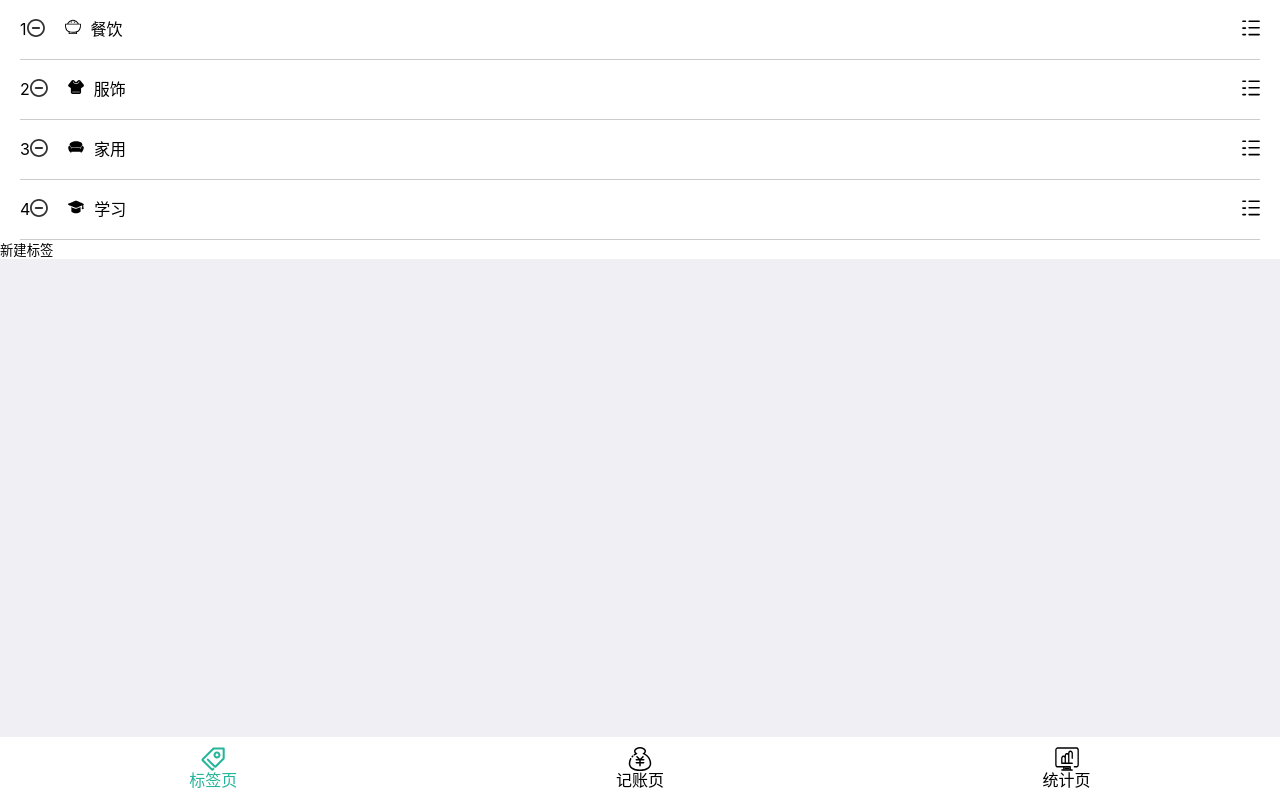
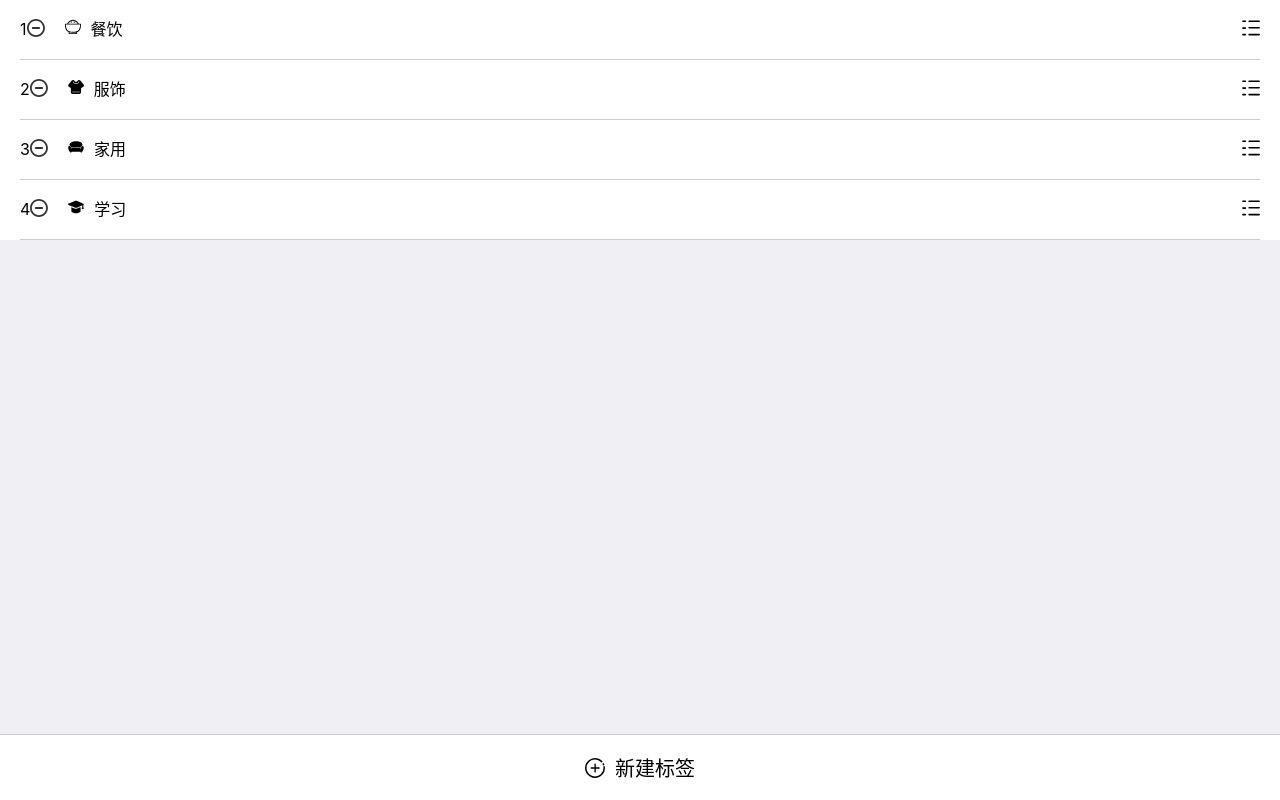
Before and after one commit to April-cl/daily-book, a React app: page /#/tags in a window 1280 px wide. Built offline with nearby package versions, Linux system fonts and the light colour scheme.

Commit message:
Tags.tsx添加新建标签按钮

```diff
--- a/src/views/Edit/TagsSection.tsx
+++ b/src/views/Edit/TagsSection.tsx
@@ -68,7 +68,6 @@ const TagsSection: React.FC<Props> = (props) => {
                 <span className="iconWrapper">
                 <Icon name={tag.iconName}/>
                 </span>
-                {tag.id}
                 <span>{tag.chinese}</span>
               </li>
             )
--- a/src/views/Tags.tsx
+++ b/src/views/Tags.tsx
@@ -4,6 +4,7 @@ import { useTags } from '../useTags';
 import Icon from '../components/Icon';
 import styled from 'styled-components';
 import { Link } from 'react-router-dom';
+import { createId } from '../lib/createId';
 
 const TagList = styled.ul`
   background-color: #fff;
@@ -34,13 +35,33 @@ const TagList = styled.ul`
   }
 `
 const AddTag = styled.button`
-
+  position: fixed;
+  bottom: 0;
+  display: inline-flex;
+  align-items: center;
+  justify-content: center;
+  width: 100%;
+  font-size: 20px;
+  padding: 18px 0;
+  background-color: #fff;
+  border-top: 1px solid #ccc;
+  .icon {
+    margin-right: 5px;
+  }
+  span {
+    margin-left: 5px;
+  }
 `
 
 function Tags() {
-  const {tags} = useTags()
+  const {tags, setTags} = useTags()
+  const addNewTag = () => {
+    const tagName = window.prompt('请输入新标签名字：')
+    if (tagName !== null) {
+      setTags([...tags, {id: createId(), iconName: 'custom', chinese: tagName}])
+    }
+  }
   return (
-    <Layout>
     <TagList>
       {tags.map(tag =>
         <li key={tag.id}>
@@ -59,9 +80,11 @@ function Tags() {
           </button>
         </li>
       )}
-        <AddTag>新建标签</AddTag>
+      <AddTag onClick={addNewTag}>
+        <Icon name='add' />
+        <span>新建标签</span>
+      </AddTag>
     </TagList>
-    </Layout>
   );
 }
 
```
Lines whose indentation alone changed are shown as unchanged.
